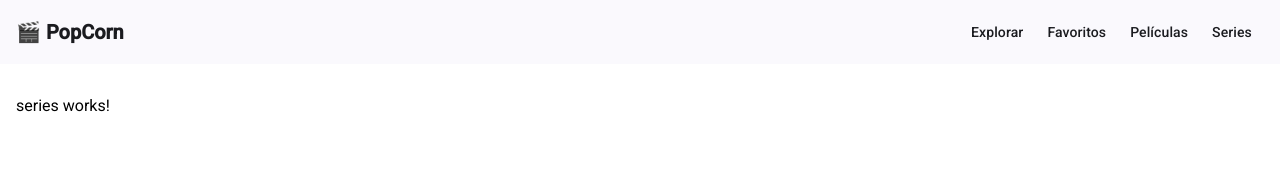
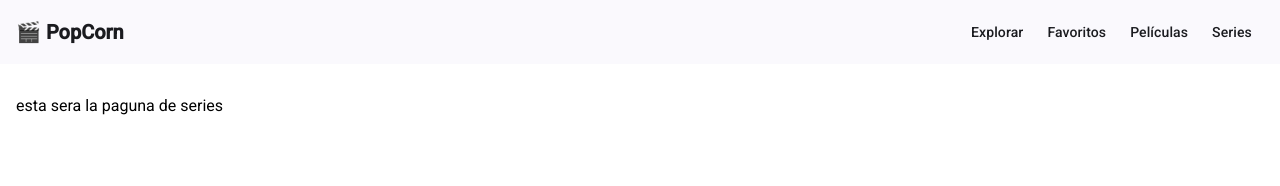
Before and after one commit to PalomaLoboG/popcorn, an Angular app: page /series in a window 1280 px wide. Shown: the top 186 px of the page. Built offline with nearby package versions, Linux system fonts and the light colour scheme.

Commit message:
commit de prueba

```diff
--- a/src/app/series/series.component.html
+++ b/src/app/series/series.component.html
@@ -1 +1 @@
-<p>series works!</p>
+<p>esta sera la paguna de series</p>
```
